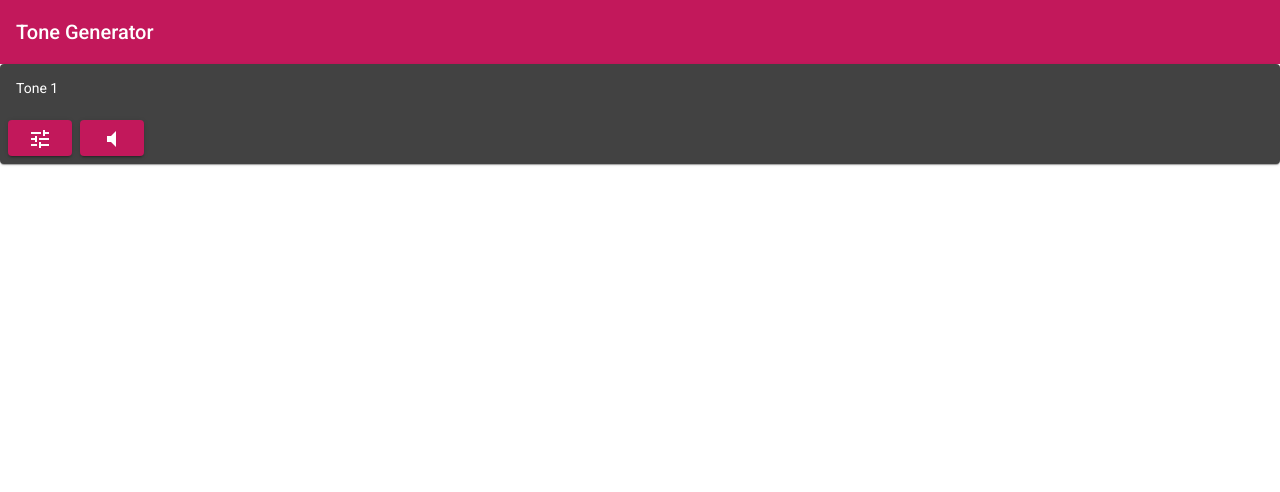
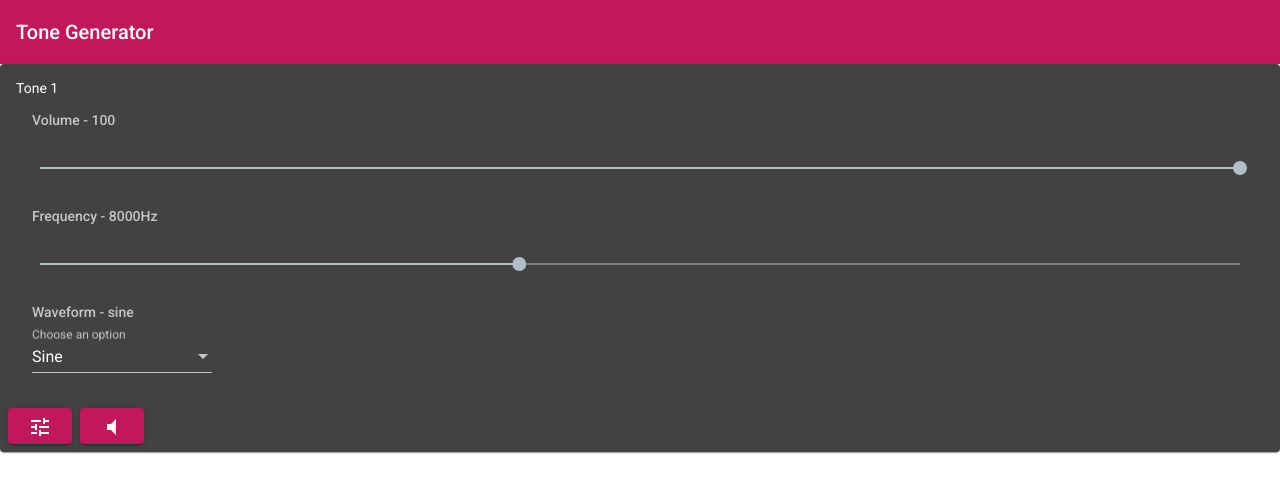
Before and after one commit to LayCraft/tone-generator, an Angular app: page / in a window 1280 px wide. Shown: the top 492 px of the page. Built offline with nearby package versions, Linux system fonts and the light colour scheme.

Commit message:
remove modal

```diff
--- a/src/app/tone-dialog/tone-dialog.component.html
+++ b/src/app/tone-dialog/tone-dialog.component.html
@@ -1,12 +1,12 @@
 <mat-list>
   <div mat-subheader>Volume {{tone.volume ?' - '+tone.volume:''}}</div>
   <mat-list-item>
-    <mat-slider [(ngModel)]="tone.volume" class="wide-slide" [max]="100" [min]="0" [step]="1" [thumbLabel]="true" [tickInterval]="1">
+    <mat-slider [(ngModel)]="tone.volume" (input)="onInput()" class="wide-slide" [max]="100" [min]="0" [step]="1" [thumbLabel]="true" [tickInterval]="1">
     </mat-slider>
   </mat-list-item>
   <div mat-subheader>Frequency {{tone.frequency ?' - '+tone.frequency+'Hz':''}}</div>
   <mat-list-item>
-    <mat-slider [(ngModel)]="tone.frequency" class="wide-slide" [max]="20000" [min]="20" [step]="20" [thumbLabel]="true" [tickInterval]="1000">
+    <mat-slider [(ngModel)]="tone.frequency" (input)="onInput()" class="wide-slide" [max]="20000" [min]="20" [step]="20" [thumbLabel]="true" [tickInterval]="1000">
     </mat-slider>
   </mat-list-item>
   <div mat-subheader>Waveform {{tone.waveType ?' - '+tone.waveType:''}}</div>
@@ -21,7 +21,4 @@
       </mat-select>
     </mat-form-field>
   </mat-list-item>
-  <mat-list-item>
-    <button (click)="onSave()" mat-raised-button color="primary">Save</button>
-  </mat-list-item>
 </mat-list>
--- a/src/app/tone-dialog/tone-dialog.component.ts
+++ b/src/app/tone-dialog/tone-dialog.component.ts
@@ -9,24 +9,23 @@ import { MatDialogRef } from '@angular/material/dialog';
 })
 export class ToneDialogComponent implements OnInit {
   // The tone dialog takes the basic sound and modifies it in a dialog box. When save is clicked it outputs those values to the parent
-  @Input() tone: ISound = {
-    frequency: 8000,
-    volume: 100,
-    waveType: 'sine',
-    playing: false
-  };
+  @Input() tone: ISound;
   @Output() toneChange = new EventEmitter<ISound>();
 
-  constructor(
-    // Reference to this component to handle close behavior
-    public dialogRef: MatDialogRef<ToneDialogComponent>
-  ) { }
+  constructor() { }
 
   ngOnInit(): void {
+    if (!this.tone) {
+      this.tone = {
+        frequency: 8000,
+        volume: 100,
+        waveType: 'sine',
+        playing: false
+      };
+    }
   }
-  onSave() {
+  onInput() {
     // when the close button is clicked emit the value and close the dialog
     this.toneChange.emit(this.tone);
-    this.dialogRef.close();
   }
 }
--- a/src/app/tone-list/tone-list.component.html
+++ b/src/app/tone-list/tone-list.component.html
@@ -1,7 +1,10 @@
 <mat-card>
-  <mat-card-content>Tone 1</mat-card-content>
+  <mat-card-content>Tone 1
+    <app-tone-dialog [(tone)]="sampleSound"></app-tone-dialog>
+    <pre>{{sampleSound|json}}</pre>
+  </mat-card-content>
   <mat-card-actions>
-    <button (click)="openDialog()" mat-raised-button color="primary">
+    <button mat-raised-button color="primary">
       <mat-icon aria-hidden="false" aria-label="tune">tune</mat-icon>
     </button>
     <button mat-raised-button color="primary">
--- a/src/app/tone-list/tone-list.component.ts
+++ b/src/app/tone-list/tone-list.component.ts
@@ -1,6 +1,5 @@
 import { Component, OnInit } from '@angular/core';
-import { MatDialog } from '@angular/material/dialog';
-import { ToneDialogComponent } from '../tone-dialog/tone-dialog.component';
+import { ISound } from '../interfaces/sound.interface';
 
 @Component({
   selector: 'app-tone-list',
@@ -9,12 +8,10 @@ import { ToneDialogComponent } from '../tone-dialog/tone-dialog.component';
 })
 export class ToneListComponent implements OnInit {
 
-  constructor(public dialog: MatDialog) { }
+  sampleSound: ISound;
+  constructor() { }
 
   ngOnInit(): void {
   }
 
-  openDialog() {
-    this.dialog.open(ToneDialogComponent);
-  }
 }
```
